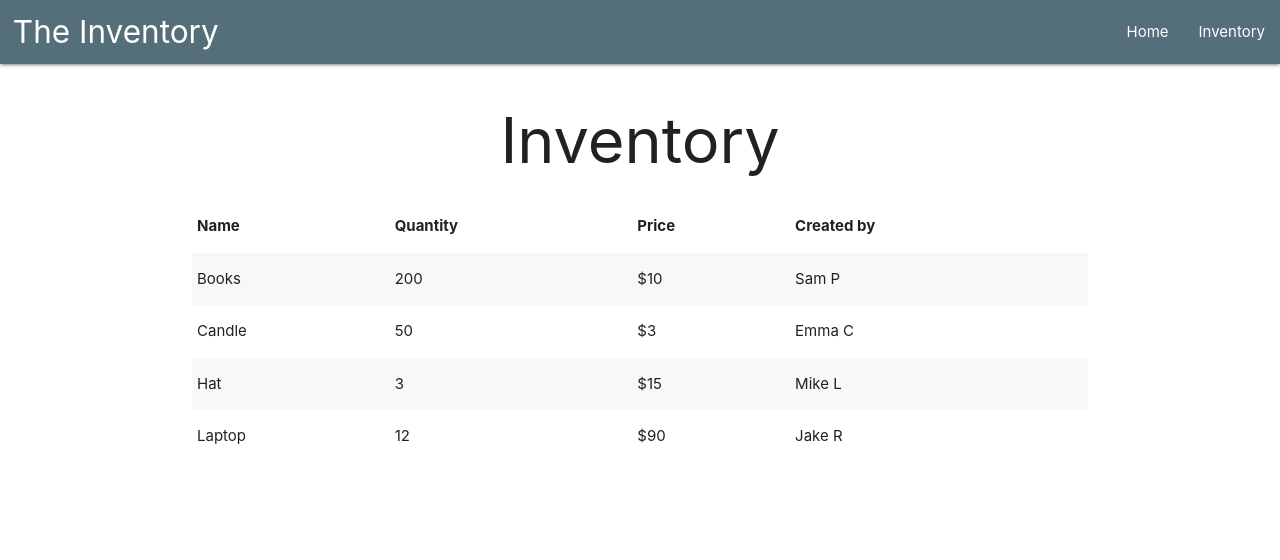
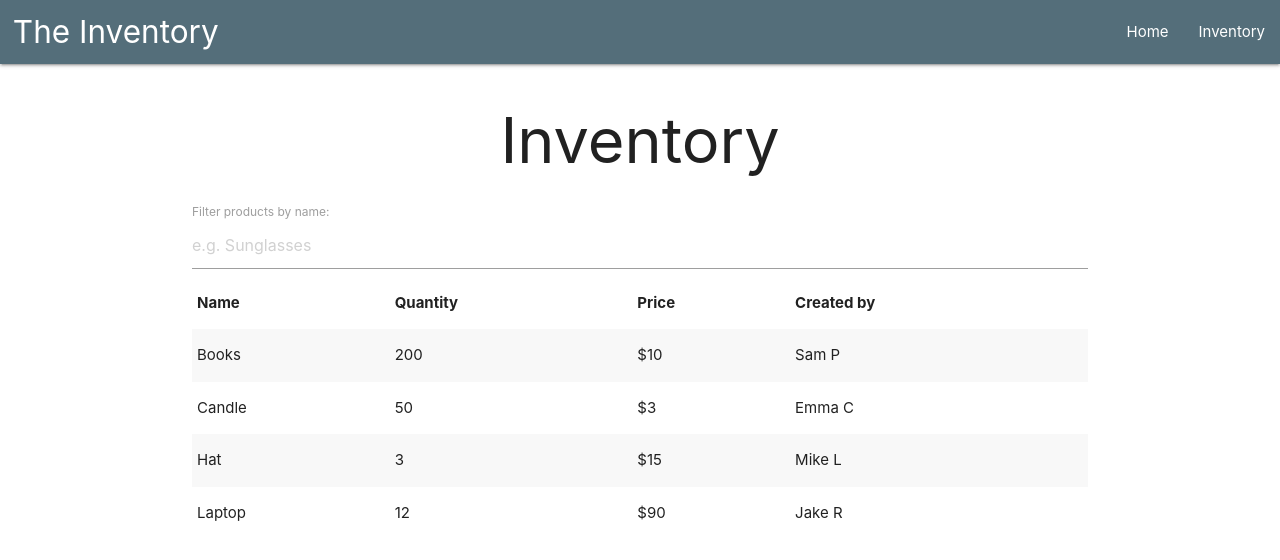
Before and after one commit to Pritch13/angularPlaylist, an Angular app in the folder ninja-dir/: page /directory in a window 1280 px wide. Shown: the top 560 px of the page. Built offline with nearby package versions, Linux system fonts and the light colour scheme.

Commit message:
custom pipe

```diff
--- a/ninja-dir/src/app/app.module.ts
+++ b/ninja-dir/src/app/app.module.ts
@@ -7,12 +7,14 @@ import { AppComponent } from './app.component';
 import { HomeComponent } from './home/home.component';
 import { DirectoryComponent } from './directory/directory.component';
 import { AppRoutingModule } from './/app-routing.module';
+import { FilterPipe } from './filter.pipe';
 
 @NgModule({
   declarations: [
     AppComponent,
     HomeComponent,
-    DirectoryComponent
+    DirectoryComponent,
+    FilterPipe
   ],
   imports: [
     BrowserModule,
--- a/ninja-dir/src/app/directory/directory.component.html
+++ b/ninja-dir/src/app/directory/directory.component.html
@@ -1,18 +1,9 @@
 <div class="container">
   <h1 class="center-align">Inventory</h1>
-  <!-- <div class="row">
-    <div class="col s12 m6"   *ngFor="let product of products">
-      <div class="card blue-grey darken-1">
-        <div class="card-content white-text">
-          <span class="card-title">{{product.name}}</span>
-          <ul>
-            <li>Quantity: {{product.stock}}</li>
-            <li>Price: {{product.price}}</li>
-          </ul>
-        </div>
-      </div>
-    </div>
-  </div> -->
+  <form>
+    <label>Filter products by name:</label>
+    <input type="text" [(ngModel)]="term" name="name" placeholder="e.g. Sunglasses"/>
+  </form>
 
   <table class="striped">
     <thead>
--- /dev/null
+++ b/ninja-dir/src/app/filter.pipe.ts
@@ -0,0 +1,12 @@
+import { Pipe, PipeTransform } from '@angular/core';
+
+@Pipe({
+  name: 'filter'
+})
+export class FilterPipe implements PipeTransform {
+
+  transform(value: any, args?: any): any {
+    return null;
+  }
+
+}
```
Also changed, not shown: 1 other file (tests, documents, lock files or other folders).
